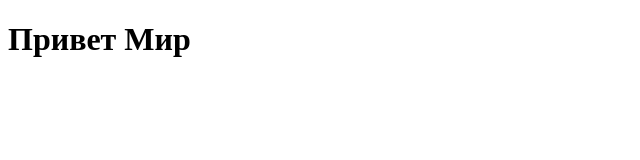
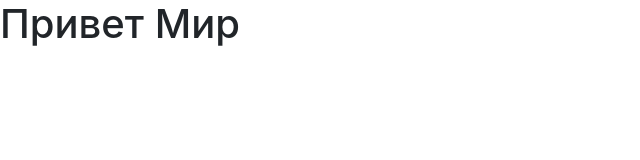
Before and after one commit to alexanderkulnyow/alexanderkulnyow.github.io, a plain HTML site: page index.html in a window 1280 px wide. Shown: the whole page, without its empty margins (0-640 px from the left). Drawn offline with nearby package versions, Linux system fonts and the light colour scheme.

Commit message:
штше

```diff
--- a/index.html
+++ b/index.html
@@ -5,7 +5,8 @@
     <meta name="viewport"
           content="width=device-width, user-scalable=no, initial-scale=1.0, maximum-scale=1.0, minimum-scale=1.0">
     <meta http-equiv="X-UA-Compatible" content="ie=edge">
-    <title>Title</title>
+    <link rel="stylesheet" href="https://stackpath.bootstrapcdn.com/bootstrap/4.4.1/css/bootstrap.min.css" integrity="sha384-Vkoo8x4CGsO3+Hhxv8T/Q5PaXtkKtu6ug5TOeNV6gBiFeWPGFN9MuhOf23Q9Ifjh" crossorigin="anonymous">
+    <title>Тестовая страница</title>
 </head>
 <body>
 <h1>Привет Мир</h1>
```
